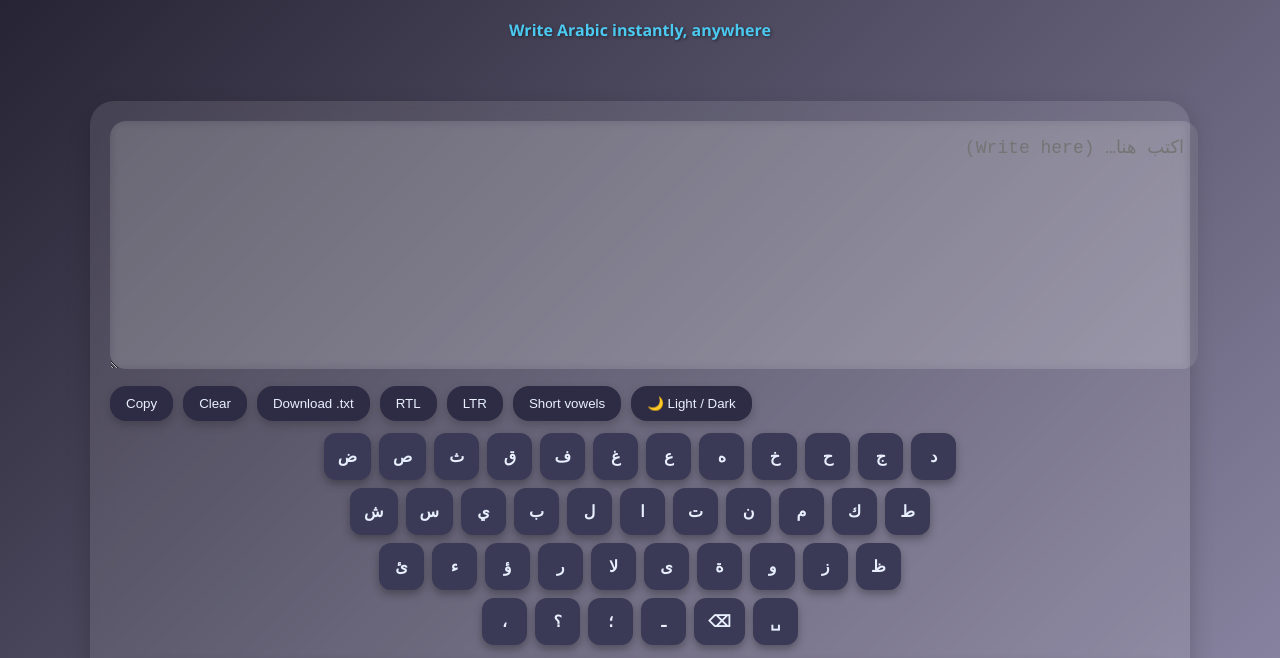
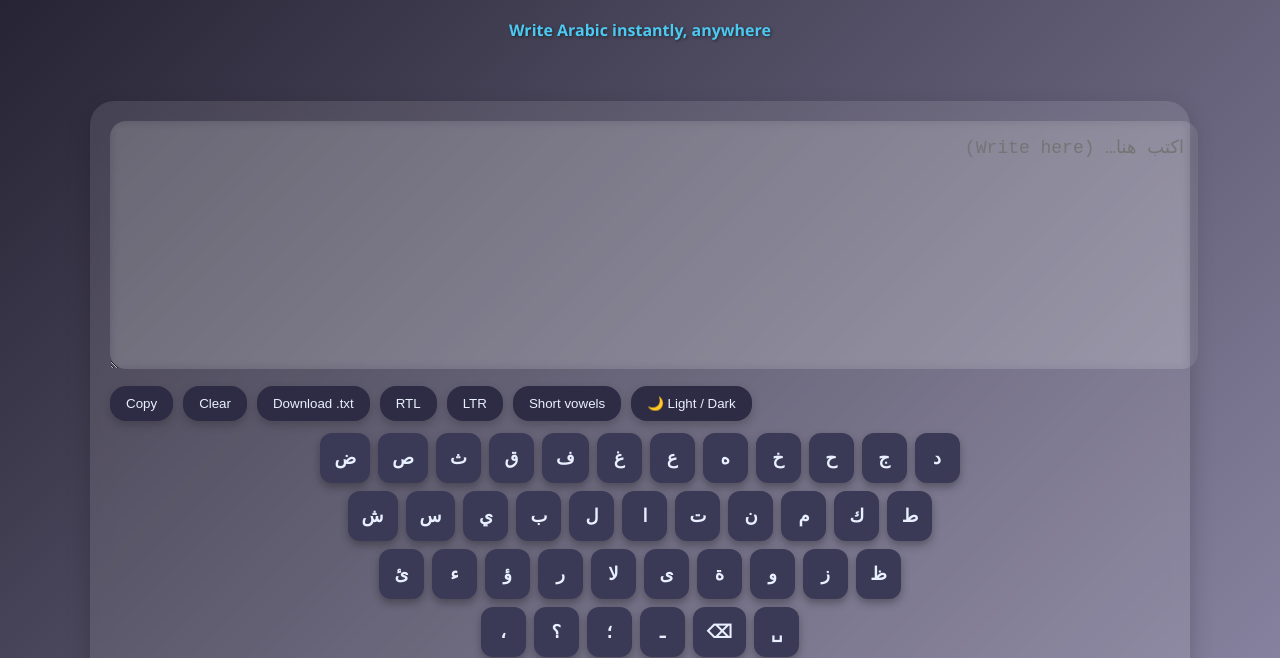
Before and after one commit to gouizamahmoud4-droid/arabic-keyboard, a plain HTML site: page index.html in a window 1280 px wide. Shown: the part 152-810 px from the top of the page. Drawn offline with Linux system fonts and the light colour scheme.

Commit message:
Update style.css

```diff
--- a/style.css
+++ b/style.css
@@ -57,7 +57,9 @@ button:hover{
 .key{
   min-width:45px; padding:14px; border-radius:12px;
   background: var(--key-bg); color:var(--text);
-  cursor:pointer; font-weight:600; font-size:16px;
+  font-size:18px; font-weight:600;
+  text-align:center;
+  cursor:pointer;
   transition: transform 0.1s, background 0.2s, box-shadow 0.2s;
   box-shadow: 0 4px 8px rgba(0,0,0,0.3);
 }
@@ -65,7 +67,7 @@ button:hover{
 .key:active{background: var(--key-active); transform: translateY(1px);}
 
 .row{display:flex; gap:8px; flex-wrap:wrap; justify-content:center; margin-top:8px;}
-#tashkeelRow{display:none; justify-content:flex-end;}
+#tashkeelRow{display:none; justify-content:flex-end; margin-bottom:8px;}
 
 #tips{
   margin-top:16px; font-size:14px; color:var(--text);
```
